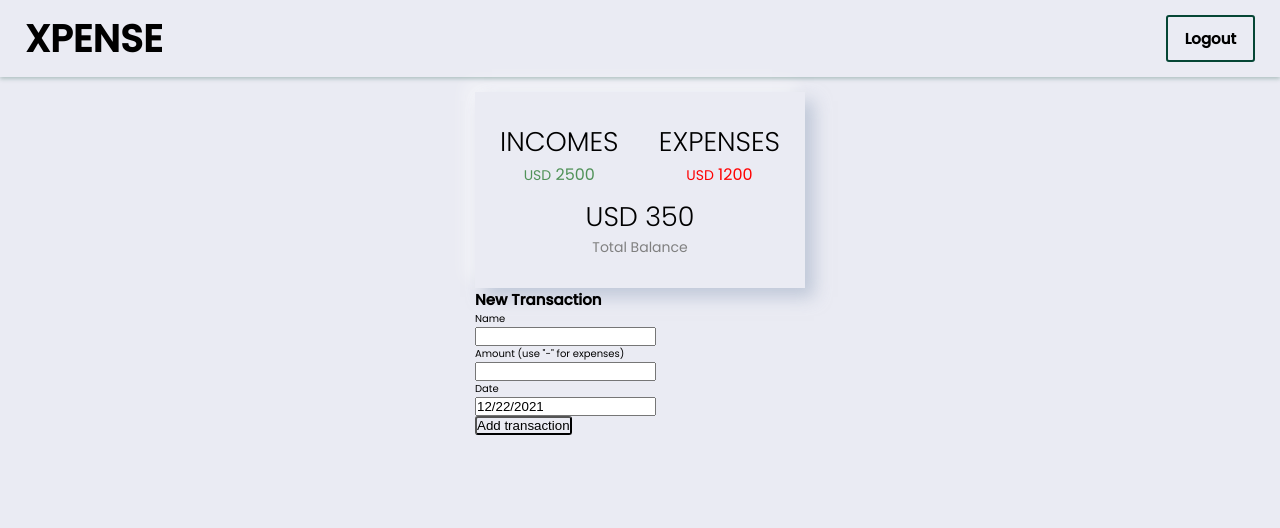
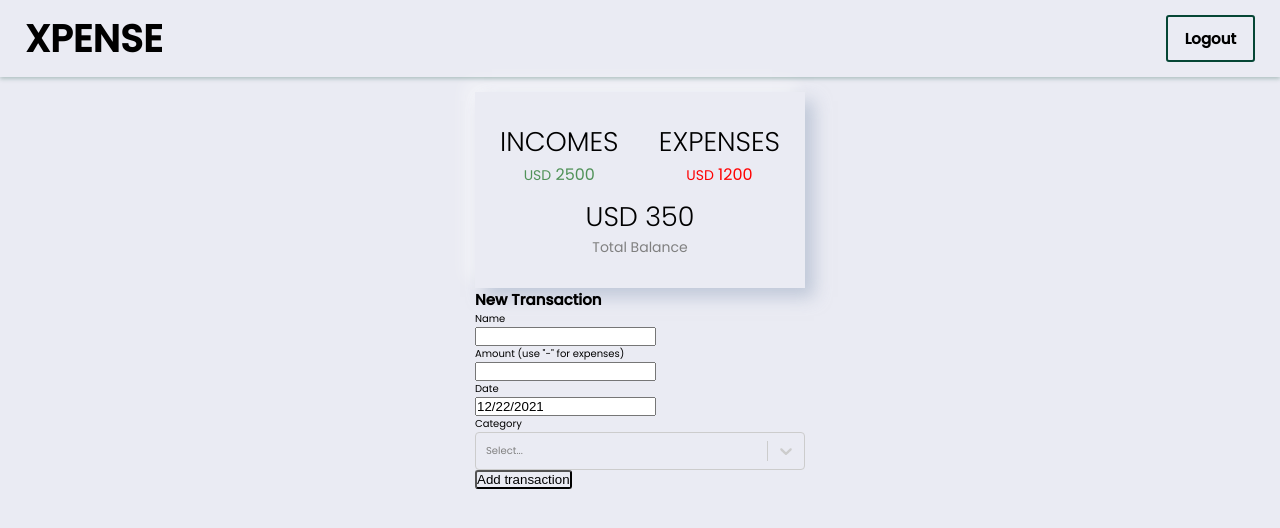
Before and after one commit to Gabito-git/Xpense, a React (Create React App) app in the folder frontend/: page / in a window 1280 px wide. Shown: the top 528 px of the page. Built offline with nearby package versions, Linux system fonts and the light colour scheme.

Commit message:
feat(front) add select component
add select category feature to transaction form

```diff
--- a/frontend/src/components/homescreen/TransactionForm.js
+++ b/frontend/src/components/homescreen/TransactionForm.js
@@ -1,13 +1,40 @@
 import { useState } from "react";
 
+import Select from 'react-select';
 import DatePicker from "react-datepicker";
 import "react-datepicker/dist/react-datepicker.css";
 
 import  Button from '../../components/Button';
 
+const options = [
+    { value: 'salary', label: 'Salary' },
+    { value: 'interests', label: 'Interests' },
+    { value: 'food', label: 'Food' },
+    { value: 'transportation', label: 'Transportation' },
+    { value: 'gift', label: 'Gift' },
+    { value: 'family', label: 'Family' },
+    { value: 'other', label: 'Other' },
+];
+
+const customStyles = {
+    option: (styles, {  isFocused }) => {
+      return {
+        ...styles,
+        color: isFocused ? 'white': 'black',
+      };
+    },
+    control: (styles) => ({
+        ...styles,
+        backgroundColor: 'transparent',
+    } )
+
+};
+
 const TransactionForm = () => {
 
     const [transactionDate, setTransactionDate] = useState(new Date());
+    const [selectedOption, setSelectedOption] = useState(null);
+
 
     return (
         <div className="transaction-form">
@@ -37,6 +64,29 @@ const TransactionForm = () => {
                     </div>
                 </div>
 
+                <div className="transaction-form__group">
+                    <label> Category </label>
+                    <div className="transaction-form__date-div">
+                            <div className="new-transaction__select-div">
+                                        <Select
+                                            defaultValue={selectedOption}
+                                            menuPlacement="top"
+                                            onChange={setSelectedOption}
+                                            options={ options }
+                                            styles={ customStyles }
+                                            theme={(theme) => ({
+                                                ...theme,
+                                                colors: {
+                                                ...theme.colors,
+                                                primary25: '#519259',
+                                                primary: '#064635',
+                                                },
+                                            })}
+                                        />
+                            </div>
+                    </div>
+                </div>
+
                 <div className="transaction-form__button-div">
                     <Button
                         text="Add transaction"
```
